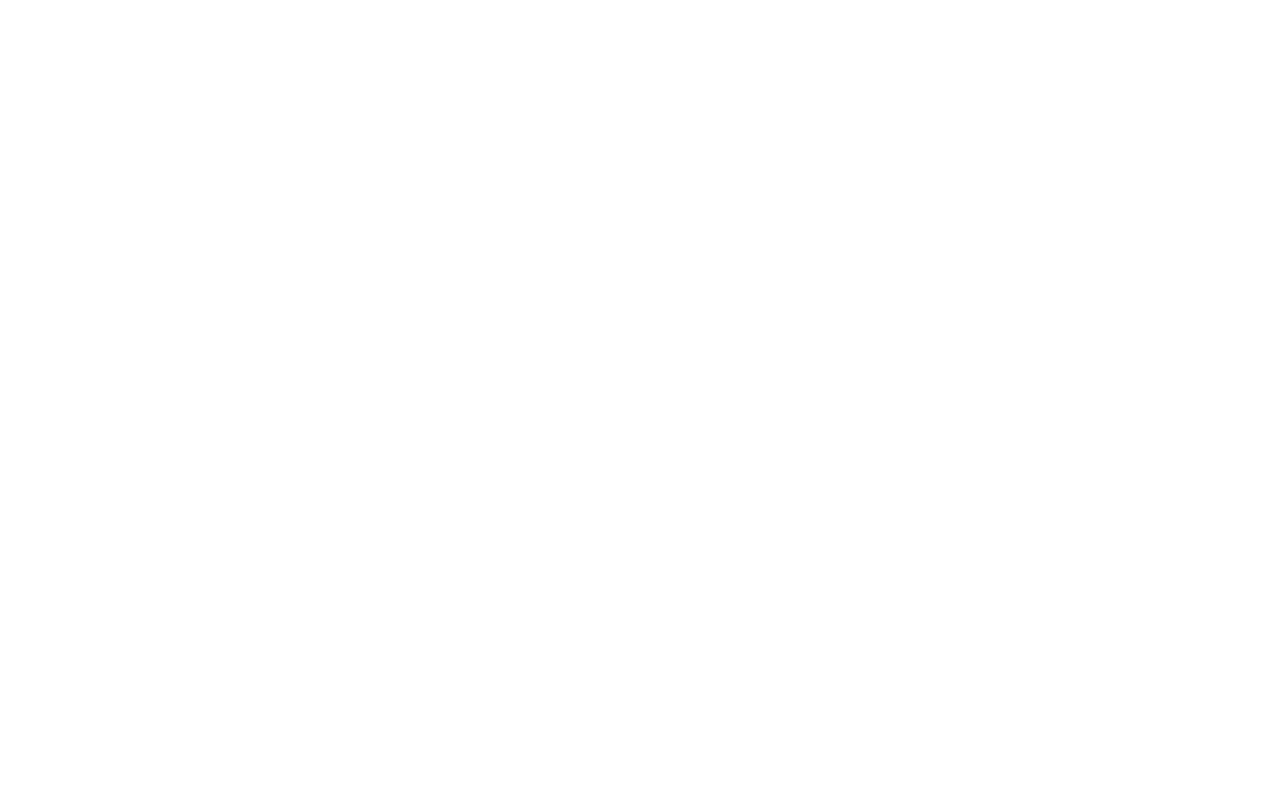
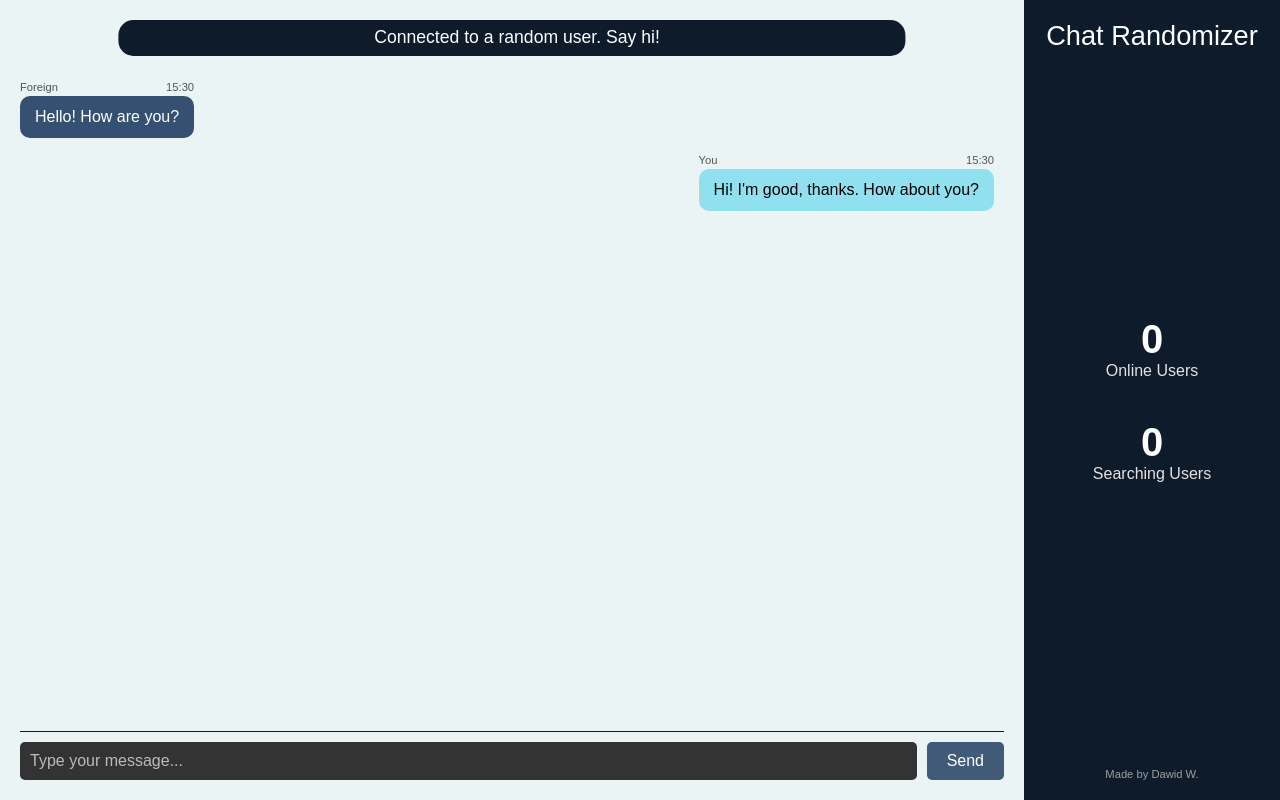
Before and after one commit to yellon3k/chat-randomizer, a Next.js app in the folder frontend/: page / in a window 1280 px wide. Built offline with nearby package versions, Linux system fonts and the light colour scheme.

Commit message:
update global styles and main page layout

```diff
--- a/frontend/app/globals.css
+++ b/frontend/app/globals.css
@@ -1,10 +1,219 @@
 :root {
-  --background: #ffffff;
-  --foreground: #171717;
+    --background: #e0e1dd;
+    --foreground: #fff;
+}
+
+* {
+    margin: 0;
+    padding: 0;
+    box-sizing: border-box;
 }
 
 body {
-  background: var(--background);
-  color: var(--foreground);
-  font-family: Arial, Helvetica, sans-serif;
+    background: var(--background);
+    color: var(--foreground);
+    font-family: Arial, Helvetica, sans-serif;
+    height: 100vh;
 }
+
+
+main {
+    width: 100%;
+    max-width: 1920px;
+    display: flex;
+    flex-wrap: wrap;
+    height: 100%;
+    margin: 0 auto;
+}
+
+.chat-section {
+    flex: 1 1 80%;
+    height: 100%;
+    display: flex;
+    flex-direction: column;
+    padding: 20px;
+    background-color: #eaf4f4;
+    justify-content: space-between;
+
+    .chat-window {
+        flex: 1;
+        overflow-y: auto;
+        margin-bottom: 20px;
+        padding-right: 10px;
+        position: relative;
+
+        .chat-title {
+            position: absolute;
+            display: flex;
+            flex-direction: column;
+            align-items: center;
+            justify-content: center;
+            left: 50%;
+            top: 0;
+            width: 80%;
+            min-height: 35px;
+            background-color: #0d1b2a;
+            border-radius: 15px;
+            padding: 7px 0 0 10px;
+            transform: translateX(-50%);
+            transition: min-height 0.3s ease-in-out, transform 0.3s ease-in-out;
+
+            .text {
+                font-size: 1.1rem;
+                font-weight: 400;
+                color: #ffffff;
+                margin-bottom: 8px;
+            }
+
+            &.no-chatting {
+                transform: translateX(-50%) translateY(500%);
+                min-height: 75px;
+                text-align: center;
+            }
+
+            .new-chat-button {
+                margin-left: 15px;
+                padding: 5px 10px;
+                background-color: #415a77;
+                color: #fff;
+                border: none;
+                border-radius: 5px;
+                cursor: pointer;
+                font-size: 0.9rem;
+                width: fit-content;
+
+                &:hover {
+                    background-color: #324a66;
+                }
+            }
+        }
+    }
+
+    .messages-container {
+        display: flex;
+        flex-direction: column;
+        gap: 15px;
+        overflow-y: auto;
+        height: calc(100% - 90px);
+        margin-top: 60px;
+
+        .message {
+            max-width: 70%;
+            font-size: 1rem;
+            line-height: 1.4;
+
+            &.received-message {
+                align-self: flex-start;
+
+                .message-text {
+                    background-color: #355070;
+                    color: #ffffff;
+                }
+            }
+            &.sent-message {
+                align-self: flex-end;
+
+                .message-text {
+                    background-color: #90e0ef;
+                    color: #000000;
+                }
+            }
+
+            .message-text {
+                white-space: pre-wrap;
+                word-wrap: break-word;
+                padding: 10px 15px;
+                border-radius: 10px;
+            }
+
+            .info {
+                display: flex;
+                justify-content: space-between;
+
+                span {
+                    font-size: 0.7rem;
+                    color: #555555;
+
+                }
+            }
+        }
+    }
+
+    .message-input__container {
+        display: flex;
+        align-items: center;
+        border-top: 1px solid #1a1a1a;
+        padding-top: 10px;
+
+        .message-input {
+            flex: 1;
+            padding: 10px;
+            border: none;
+            border-radius: 5px;
+            font-size: 1rem;
+            margin-right: 10px;
+            outline: none;
+            color: #ffffff;
+            background-color: #333333;
+
+            &::placeholder {
+                color: #bbbbbb;
+            }
+        }
+
+        .send-button {
+            padding: 10px 20px;
+            background-color: #415a77;
+            color: #fff;
+            border: none;
+            border-radius: 5px;
+            cursor: pointer;
+            font-size: 1rem;
+
+            &:hover {
+                background-color: #324a66;
+            }
+        }
+    }
+}
+
+.sidebar {
+    flex: 1 1 20%;
+    height: 100%;
+    padding: 20px;
+    background-color: #0d1b2a;
+    display: flex;
+    flex-direction: column;
+    justify-content: space-between;
+
+    .logo-text {
+        font-size: 1.7rem;
+        font-weight: 500;
+        margin-bottom: 20px;
+        text-align: center;
+    }
+
+    .stats {
+        .stat-item {
+            margin-bottom: 40px;
+            text-align: center;
+
+            .stat-label {
+                font-size: 1rem;
+                color: #e8e1e1;
+            }
+
+            .stat-number {
+                font-size: 2.5rem;
+                font-weight: bold;
+                color: #ffffff;
+            }
+        }
+    }
+
+    .author-credit {
+        font-size: 0.7rem;
+        color: #a0a0a0;
+        text-align: center;
+    }
+}
--- a/frontend/app/page.tsx
+++ b/frontend/app/page.tsx
@@ -1,6 +1,11 @@
+import Chat from '@/components/Chat';
+import Sidebar from '@/components/Sidebar';
 
 export default function Home() {
   return (
-    <></>
+    <main>
+      <Chat />
+      <Sidebar />
+    </main>
   );
 }
```
